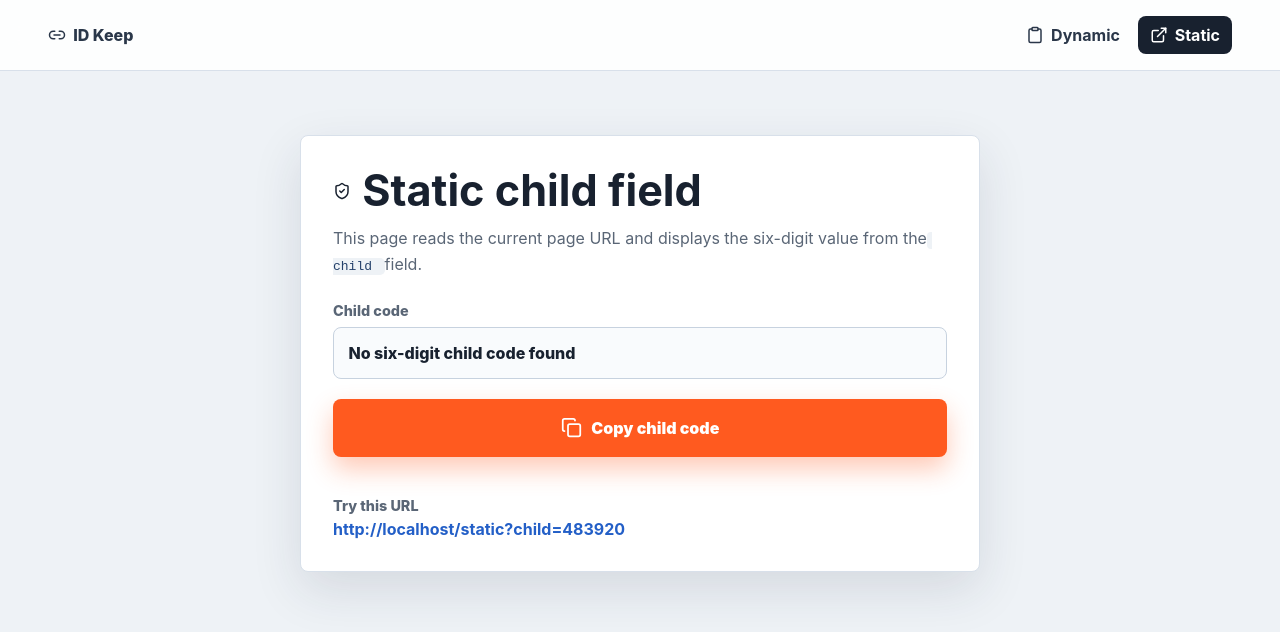
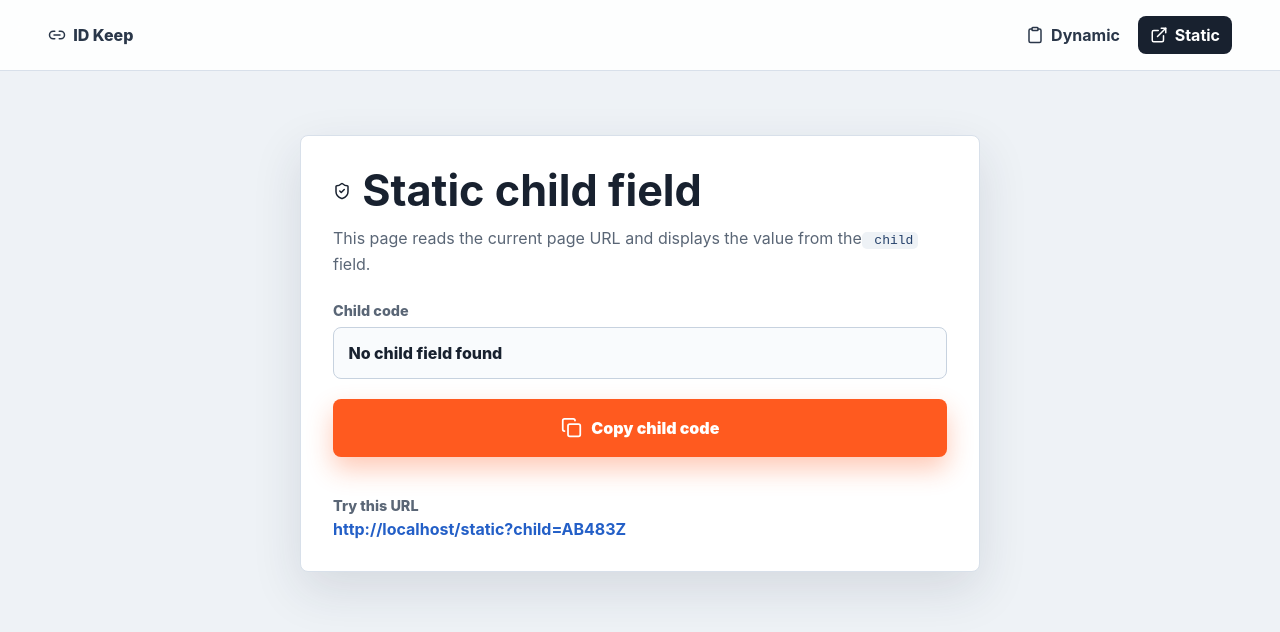
Before and after one commit to lawsonM525/id-keep, a Next.js app: page /static in a window 1280 px wide. Shown: the top 632 px of the page. Built offline with nearby package versions, Linux system fonts and the light colour scheme.

Commit message:
Allow alphanumeric child codes

```diff
--- a/app/page.jsx
+++ b/app/page.jsx
@@ -5,7 +5,7 @@ import { Search } from 'lucide-react';
 import { CopyButton, FieldTable, Header, parseUrl } from './url-tools';
 
 const exampleDynamicUrl =
-  'https://example.org/intake?child=483920&case=summer&guardian=michelle#source=school';
+  'https://example.org/intake?child=AB483Z&case=summer&guardian=michelle#source=school';
 
 export default function DynamicPage() {
   const [url, setUrl] = useState(exampleDynamicUrl);
--- a/app/static/page.jsx
+++ b/app/static/page.jsx
@@ -13,7 +13,7 @@ export default function StaticPage() {
 
   const result = useMemo(() => parseUrl(currentUrl), [currentUrl]);
   const exampleStaticUrl =
-    typeof window === 'undefined' ? '/static?child=483920' : `${window.location.origin}/static?child=483920`;
+    typeof window === 'undefined' ? '/static?child=AB483Z' : `${window.location.origin}/static?child=AB483Z`;
 
   return (
     <>
@@ -25,21 +25,21 @@ export default function StaticPage() {
             <h1>Static child field</h1>
           </div>
           <p className="lede">
-            This page reads the current page URL and displays the six-digit value from the
+            This page reads the current page URL and displays the value from the
             <code> child </code>
             field.
           </p>
 
           <label className="field">
             <span>Child code</span>
-            <input readOnly value={result.childCode || 'No six-digit child code found'} />
+            <input readOnly value={result.childCode || 'No child field found'} />
           </label>
 
-          <CopyButton text={result.childCode || 'No six-digit child code found'} label="Copy child code" />
+          <CopyButton text={result.childCode || 'No child field found'} label="Copy child code" />
 
           <div className="example">
             <span>Try this URL</span>
-            <a href="/static?child=483920">{exampleStaticUrl}</a>
+            <a href="/static?child=AB483Z">{exampleStaticUrl}</a>
           </div>
         </section>
       </main>
--- a/app/url-tools.jsx
+++ b/app/url-tools.jsx
@@ -36,13 +36,14 @@ export function parseUrl(rawUrl) {
     const explicitChild = fields.find((field) => field.key.toLowerCase() === 'child');
     const pathChild = parsed.pathname.match(/(?:^|\/)(\d{6})(?:\/|$)/);
     const anySixDigitValue = fields.flatMap((field) => field.values).find((value) => /^\d{6}$/.test(value));
+    const childFieldValue = explicitChild?.values.find((value) => value.trim().length > 0);
 
     return {
       ok: true,
       href: parsed.href,
       origin: parsed.origin,
       pathname: parsed.pathname,
-      childCode: explicitChild?.values.find((value) => /^\d{6}$/.test(value)) || pathChild?.[1] || anySixDigitValue || '',
+      childCode: childFieldValue || pathChild?.[1] || anySixDigitValue || '',
       fields,
     };
   } catch {
```
Also changed, not shown: 1 other file (tests, documents, lock files or other folders).
